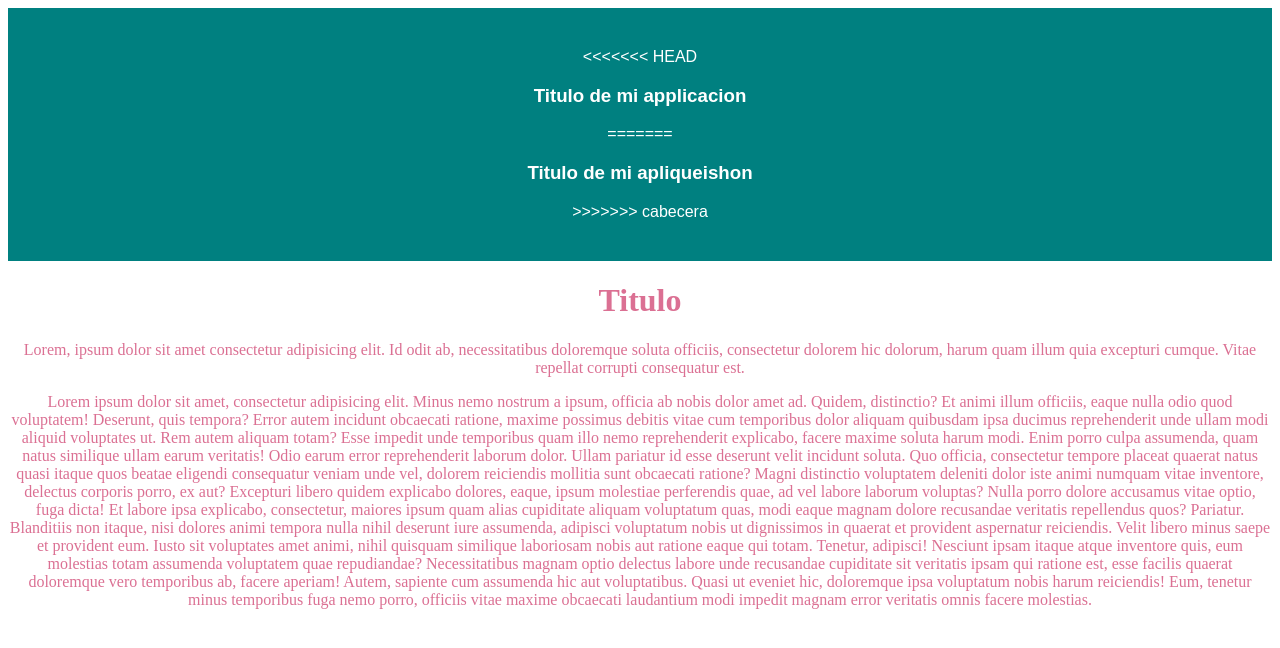
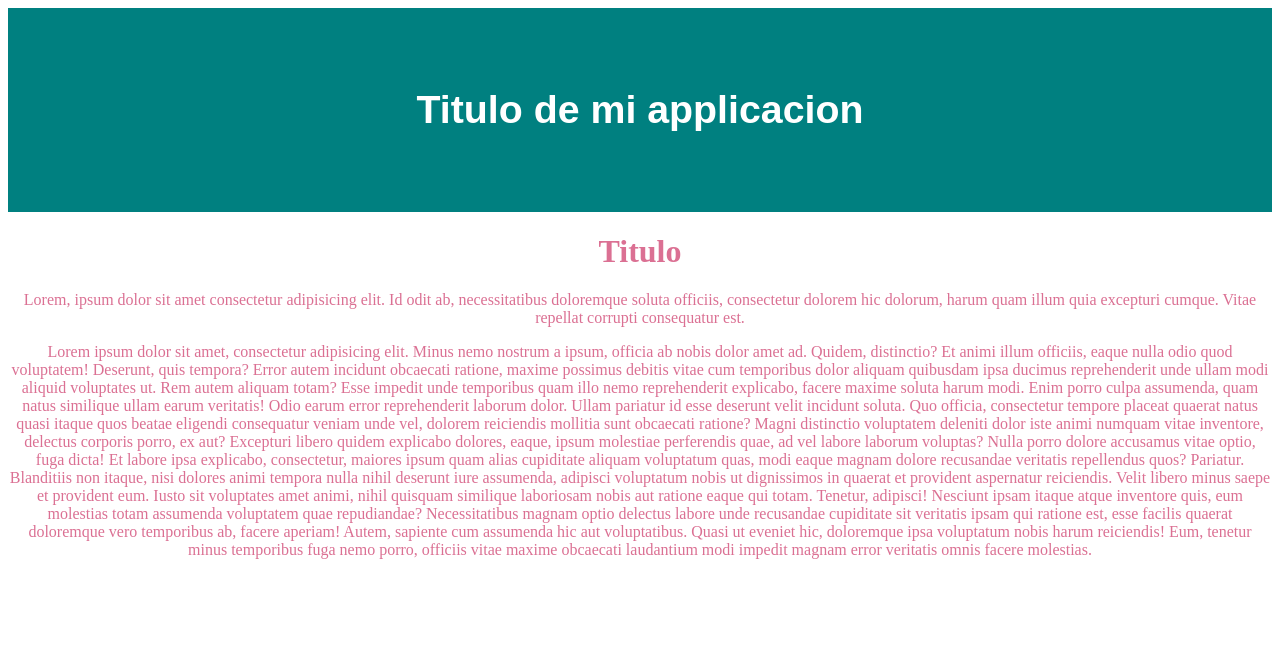
Before and after one commit to jorgegarba/prueba1, a plain HTML site: page index.html in a window 1280 px wide. Drawn offline with Linux system fonts and the light colour scheme.

Commit message:
Corrigiendo conflictos en el master parte2

```diff
--- a/css/estilos.css
+++ b/css/estilos.css
@@ -8,9 +8,5 @@ body {
     color: white;
     background-color: teal;
     padding: 40px;
-<<<<<<< HEAD
     font-size: 2.1rem;
-=======
-    font-size: 1rem;
->>>>>>> cabecera
 }
--- a/index.html
+++ b/index.html
@@ -10,11 +10,7 @@
 
 <body>
     <div id="cabecera" class="cabecera">
-<<<<<<< HEAD
         <h3>Titulo de mi applicacion</h3>
-=======
-        <h3>Titulo de mi apliqueishon</h3>
->>>>>>> cabecera
     </div>
     <h1>Titulo</h1>
     <p>
```
